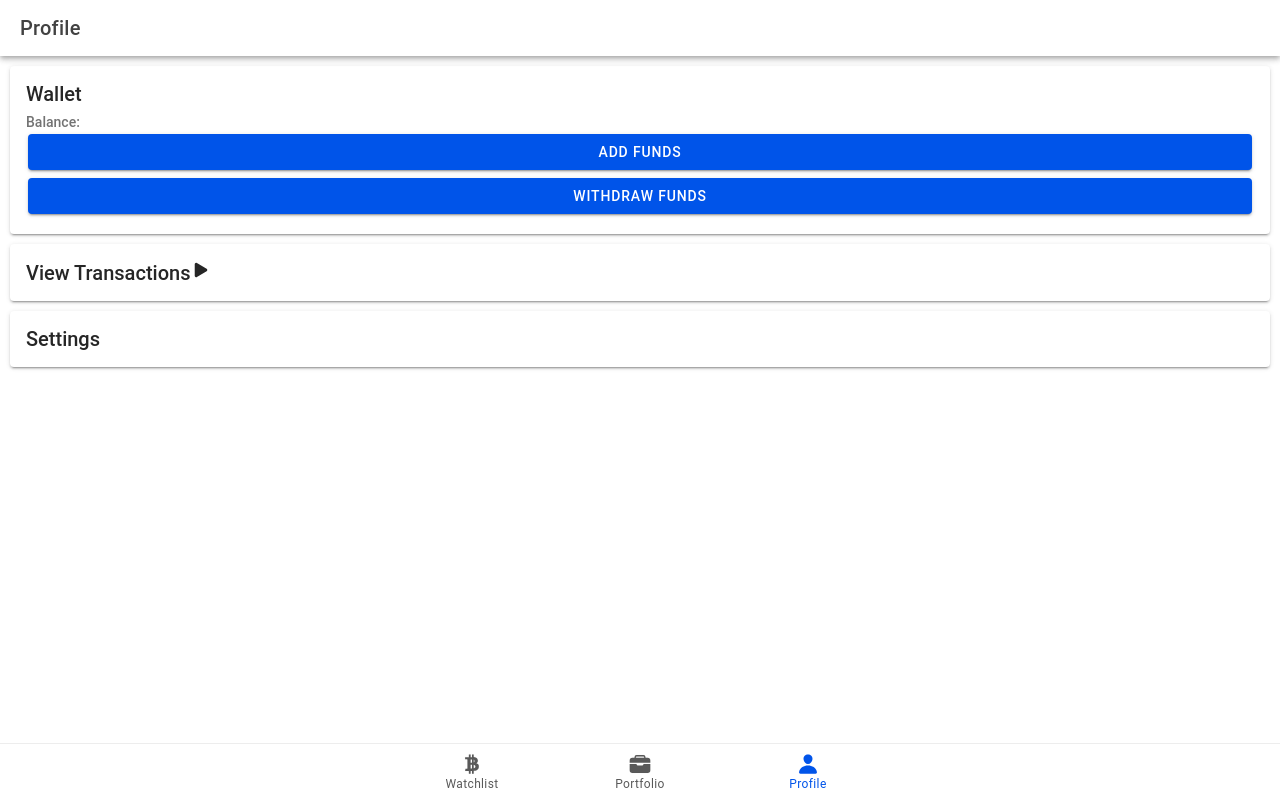
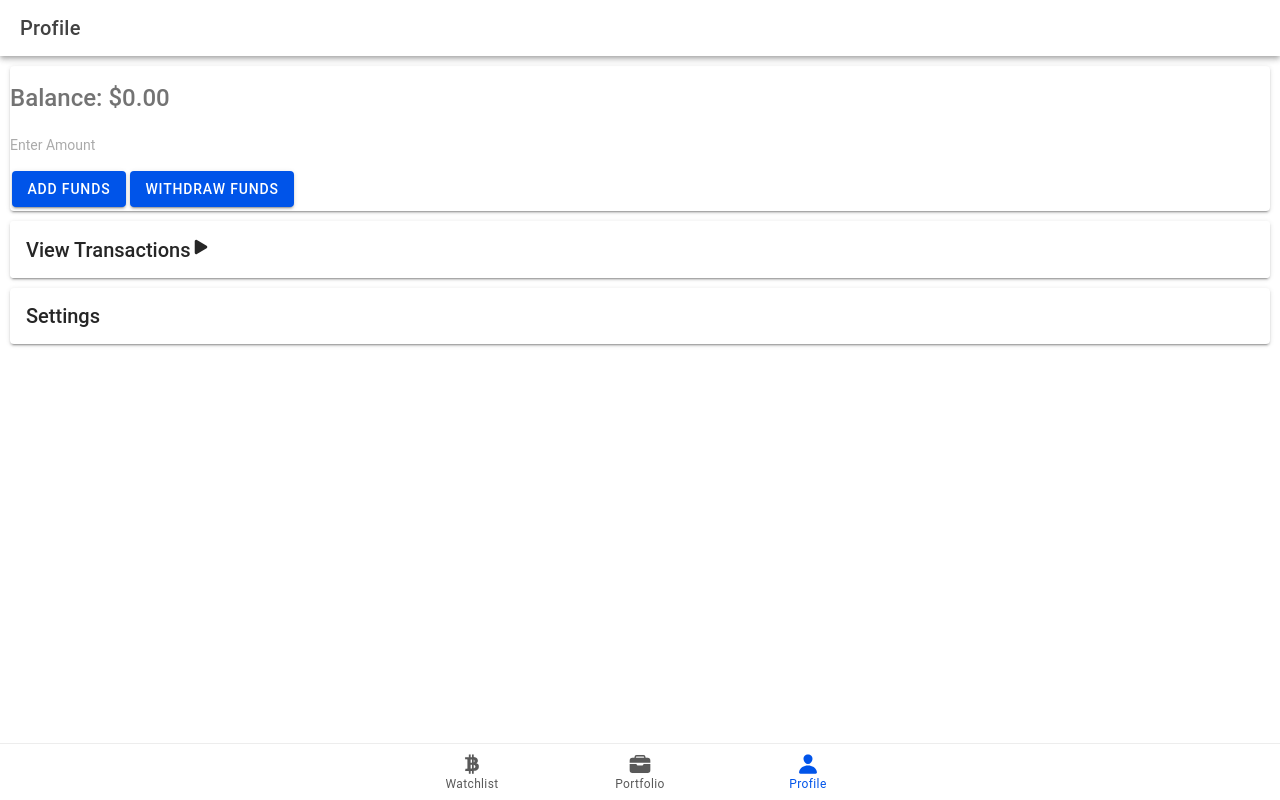
Before and after one commit to rohanbawa/CryptoCurrency, a React (Vite) app: page /tab3 in a window 1280 px wide. Built offline with nearby package versions, Linux system fonts and the light colour scheme.

Commit message:
-added view transactions functionality

```diff
--- /dev/null
+++ b/src/context/TransactionContext.tsx
@@ -0,0 +1,43 @@
+// TransactionContext.tsx
+import React, { createContext, useContext, useState, ReactNode } from 'react';
+
+interface Transaction {
+  id: number;
+  type: string;
+  amount: number;
+  date: string;
+}
+
+interface TransactionContextType {
+  transactions: Transaction[];
+  addTransaction: (transaction: Transaction) => void;
+}
+
+const TransactionContext = createContext<TransactionContextType | undefined>(undefined);
+
+export const useTransactions = (): TransactionContextType => {
+  const context = useContext(TransactionContext);
+  if (!context) {
+    throw new Error('useTransactions must be used within a TransactionProvider');
+  }
+  return context;
+};
+
+export const TransactionProvider: React.FC<{ children: ReactNode }> = ({ children }) => {
+  const [transactions, setTransactions] = useState<Transaction[]>([]); // Correctly defined here
+
+  const addTransaction = (transaction: Transaction) => {
+    setTransactions(prevTransactions => {
+      const updatedTransactions = [...prevTransactions, transaction];
+      console.log('Adding transaction:', transaction);
+      console.log('Updated transactions:', updatedTransactions);
+      return updatedTransactions;
+    });
+  };
+
+  return (
+    <TransactionContext.Provider value={{ transactions, addTransaction }}>
+      {children}
+    </TransactionContext.Provider>
+  );
+};
--- /dev/null
+++ b/src/context/WalletContext.tsx
@@ -0,0 +1,61 @@
+
+import React, { createContext, useContext, useState, ReactNode } from 'react';
+
+interface Transaction {
+  id: number;
+  type: 'add' | 'withdraw';
+  amount: number;
+  date: string;
+}
+
+interface WalletContextType {
+  balance: number;
+  transactions: Transaction[];
+  addFunds: (amount: number) => void;
+  withdrawFunds: (amount: number) => void;
+}
+
+const WalletContext = createContext<WalletContextType | undefined>(undefined);
+
+export const useWallet = () => {
+  const context = useContext(WalletContext);
+  if (!context) throw new Error("useWallet must be used within a WalletProvider");
+  return context;
+}
+
+export const WalletProvider: React.FC<{children: ReactNode}> = ({ children }) => {
+  const [balance, setBalance] = useState(0);
+  const [transactions, setTransactions] = useState<Transaction[]>([]);
+
+  const addFunds = (amount: number) => {
+    setBalance(balance + amount);
+    const transaction: Transaction = {
+      id: Date.now(),
+      type: 'add',
+      amount,
+      date: new Date().toISOString()
+    };
+    setTransactions([...transactions, transaction]);
+  };
+
+  const withdrawFunds = (amount: number) => {
+    if (amount <= balance) {
+      setBalance(balance - amount);
+      const transaction: Transaction = {
+        id: Date.now(),
+        type: 'withdraw',
+        amount,
+        date: new Date().toISOString()
+      };
+      setTransactions([...transactions, transaction]);
+    } else {
+      console.error("Not enough balance");
+    }
+  };
+
+  return (
+    <WalletContext.Provider value={{ balance, transactions, addFunds, withdrawFunds }}>
+      {children}
+    </WalletContext.Provider>
+  );
+};
--- a/src/pages/AddFunds.tsx
+++ b/src/pages/AddFunds.tsx
@@ -3,13 +3,25 @@ import {
   IonContent, IonHeader, IonPage, IonTitle, IonToolbar,
   IonBackButton, IonButtons, IonInput, IonButton, IonLabel
 } from '@ionic/react';
+import { useTransactions } from '../context/TransactionContext';
 
 const AddFundsPage: React.FC = () => {
   const [amount, setAmount] = useState('');
+  const { addTransaction } = useTransactions();
 
   const handleAddFunds = () => {
     console.log(`Adding ${amount} to the wallet`);
-    // Here you would typically integrate this with your backend
+
+    if (amount) {
+        addTransaction({
+          id: Date.now(),
+          type: 'Add',
+          amount: parseFloat(amount),
+          date: new Date().toISOString()
+        });
+        console.log("Funds added");
+
+      }
   };
 
   return (
--- a/src/pages/CryptoDetails.tsx
+++ b/src/pages/CryptoDetails.tsx
@@ -1,7 +1,9 @@
 import React, { useEffect, useState } from 'react';
 import {
   IonPage, IonHeader, IonToolbar, IonTitle, IonContent, IonCard, IonCardContent, IonCardHeader, IonCardTitle, IonCardSubtitle,
-  IonButton
+  IonButton,
+  IonBackButton,
+  IonButtons
 } from '@ionic/react';
 import axios from 'axios';
 import { useParams } from 'react-router';
@@ -40,6 +42,9 @@ const CryptoDetailPage: React.FC = () => {
     <IonPage>
       <IonHeader>
         <IonToolbar>
+        <IonButtons slot="start">
+            <IonBackButton defaultHref="/tab1" />
+          </IonButtons>
           <IonTitle>Crypto Detail: {cryptoDetails?.name}</IonTitle>
         </IonToolbar>
       </IonHeader>
--- a/src/pages/Tab1.tsx
+++ b/src/pages/Tab1.tsx
@@ -12,7 +12,9 @@ import {
   IonCol,
   IonButton,
   IonImg,
-  IonSearchbar
+  IonSearchbar,
+  IonBackButton,
+  IonButtons
 } from '@ionic/react';
 import axios from 'axios';
 import './Tab1.css';
@@ -48,7 +50,7 @@ const Home: React.FC = () => {
         const result = await axios.get('https://api.coingecko.com/api/v3/coins/markets', {
           params: {
             vs_currency: 'usd',
-            ids: 'bitcoin,ethereum,ripple,litecoin,cardano,dogecoin,binancecoin,stellar,polkadot,chainlink,tether,uniswap,usd-coin,bitcoin-cash',
+            ids: 'bitcoin,ethereum,ripple,litecoin,cardano,dogecoin,binancecoin,stellar,polkadot,chainlink,tether,uniswap,usd-coin,bitcoin-cash,solarcoin,dash,zcash,monero,neo,bitcoin-sv,zcash-sv,tron,vechain,zcash-governance,zcash-governance-legacy,zcash-legacy',
 
           }
         });
--- a/src/pages/Tab3.tsx
+++ b/src/pages/Tab3.tsx
@@ -1,13 +1,62 @@
-import { IonButton, IonCard, IonCardHeader, IonCardSubtitle, IonCardTitle, IonContent, IonHeader, IonIcon, IonPage, IonTitle, IonToolbar } from '@ionic/react';
+import { IonButton, IonCard, IonCardHeader, IonCardSubtitle, IonCardTitle, IonContent, IonHeader, IonIcon, IonInput, IonPage, IonTitle, IonToast, IonToolbar } from '@ionic/react';
 import './Tab3.css';
 import { caretForwardCircle, play, playOutline } from 'ionicons/icons';
 import { useHistory } from 'react-router';
+import { useWallet } from '../context/WalletContext';
+import { useState } from 'react';
+import { useTransactions } from '../context/TransactionContext';
 
 const Tab3: React.FC = () => {
   const history = useHistory();
-  const navigateToAddFunds = () => {
-    history.push('/add-funds');
+  const [amount, setAmount] = useState<string>('');
+  const { addFunds, withdrawFunds, balance } = useWallet();
+  const [showToast, setShowToast] = useState(false);
+  const [toastMessage, setToastMessage] = useState('');
+  const { addTransaction } = useTransactions();
+
+  const handleAddFunds = () => {
+  const transaction = {
+    id: Date.now(),
+    type: 'Added',
+    amount: parseFloat(amount),
+    date: new Date().toISOString().split('T')[0]
   };
+
+   // Convert to number and check if it's NaN
+  const numAmount = parseFloat(amount);
+    if (!isNaN(numAmount) && numAmount > 0) {
+
+      addFunds(numAmount);
+      setAmount(''); // reset the input after adding funds
+      addTransaction(transaction);
+      setToastMessage('Funds added successfully');
+      setShowToast(true);
+    } else {
+      console.error("Invalid input for funds");
+      setToastMessage('Invalid input for funds');
+      setShowToast(true);
+    }
+  };
+
+  const handleWithdrawFunds = () => {
+    const transaction = {
+      id: Date.now(),
+      type: 'Withdrawn',
+      amount: parseFloat(amount),
+      date: new Date().toISOString().split('T')[0]
+    };
+
+    const numAmount = parseFloat(amount);
+    if (!isNaN(numAmount) && numAmount > 0) {
+      withdrawFunds(numAmount);
+      setAmount(''); //  reset the input after withdrawing funds
+      addTransaction(transaction);
+      setToastMessage('Funds withdrawn successfully');
+      setShowToast(true);
+    } else {
+      console.error("Invalid input for funds");
+    }
+   };
 
   return (
     <IonPage>
@@ -23,15 +72,20 @@ const Tab3: React.FC = () => {
           </IonToolbar>
         </IonHeader>
        <IonCard>
-        <IonCardHeader>
-          <IonCardTitle>Wallet</IonCardTitle>
-          <IonCardSubtitle>Balance: {}
-          </IonCardSubtitle>
-          <IonButton onClick={navigateToAddFunds}>Add funds</IonButton>
-          <IonButton>Withdraw funds</IonButton>
-        </IonCardHeader>
+       <div>
+          <h2>Balance: ${balance.toFixed(2)}</h2>
+          <IonInput value={amount} placeholder="Enter Amount" onIonChange={e => setAmount(e.detail.value ?? '')} clearInput type="number" />
+          <IonButton onClick={handleAddFunds}>Add Funds</IonButton>
+          <IonButton onClick={handleWithdrawFunds}>Withdraw Funds</IonButton>
+          <IonToast
+          isOpen={showToast}
+          onDidDismiss={() => setShowToast(false)}
+          message={toastMessage}
+          duration={2000}
+        />
+        </div>
        </IonCard>
-       <IonCard>
+       <IonCard routerLink='/transactions'>
         <IonCardHeader>
           <IonCardTitle>
           View Transactions<IonIcon aria-hidden="true" icon={play} /></IonCardTitle>
--- /dev/null
+++ b/src/pages/TransactionsPage.tsx
@@ -0,0 +1,35 @@
+// TransactionsPage.tsx
+import React from 'react';
+import {
+  IonContent, IonHeader, IonPage, IonTitle, IonToolbar,
+  IonList, IonItem, IonLabel, IonBackButton, IonButtons
+} from '@ionic/react';
+import { useTransactions } from '../context/TransactionContext'; // Check the import path
+
+const TransactionsPage: React.FC = () => {
+  const { transactions } = useTransactions(); // Accessing transactions from context
+
+  return (
+    <IonPage>
+      <IonHeader>
+        <IonToolbar>
+          <IonButtons slot="start">
+            <IonBackButton defaultHref="/tab3" />
+          </IonButtons>
+          <IonTitle>Transactions</IonTitle>
+        </IonToolbar>
+      </IonHeader>
+      <IonContent>
+        <IonList>
+          {transactions.map(transaction => (
+            <IonItem key={transaction.id}>
+              <IonLabel>{transaction.type} ${transaction.amount} on {transaction.date}</IonLabel>
+            </IonItem>
+          ))}
+        </IonList>
+      </IonContent>
+    </IonPage>
+  );
+};
+
+export default TransactionsPage;
```
Also changed, not shown: src/App.tsx (+12 -7 lines).
